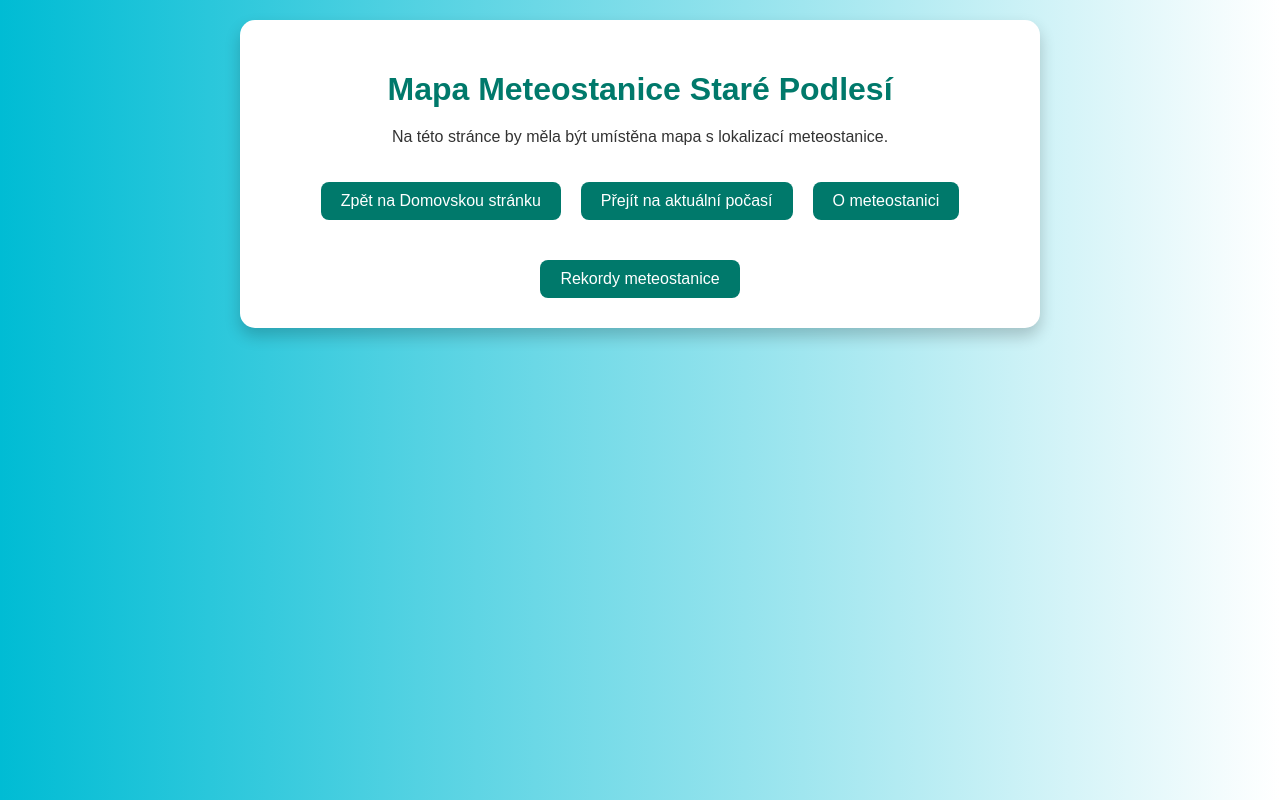
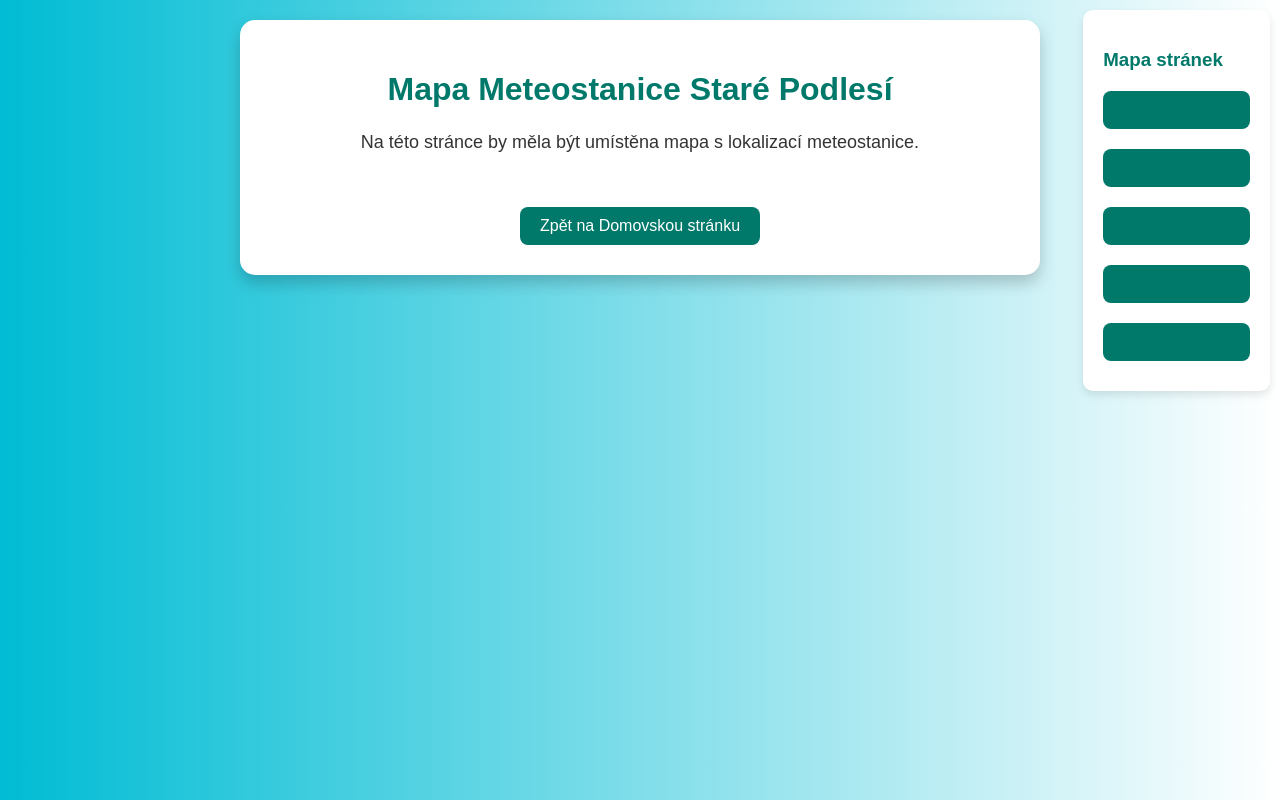
Before and after one commit to Miki18711/zKOU-KA, a plain HTML site: page map.html in a window 1280 px wide. Drawn offline with Linux system fonts and the light colour scheme.

Commit message:
Update map.html

```diff
--- a/map.html
+++ b/map.html
@@ -15,7 +15,6 @@
             justify-content: center;
             align-items: flex-start;
             height: 100vh;
-            flex-direction: row;
         }
         .container {
             text-align: center;
@@ -26,11 +25,17 @@
             max-width: 800px;
             margin: 20px;
             box-sizing: border-box;
-            flex: 1;
+            flex: 3;
         }
         h1 {
             color: #00796b;
             margin-bottom: 20px;
+        }
+        p {
+            font-size: 18px;
+            line-height: 1.6;
+            margin-bottom: 30px;
+            text-align: center;
         }
         a {
             text-decoration: none;
@@ -50,13 +55,43 @@
             gap: 20px;
             flex-wrap: wrap;
         }
+        .sitemap {
+            background-color: #ffffff;
+            padding: 20px;
+            border-radius: 10px;
+            box-shadow: 0 4px 8px rgba(0, 0, 0, 0.1);
+            position: absolute;
+            right: 10px;
+            top: 10px;
+            max-width: 200px;
+        }
+        .sitemap h3 {
+            margin-bottom: 10px;
+            color: #00796b;
+        }
+        .sitemap a {
+            color: #00796b;
+            display: block;
+            margin-bottom: 10px;
+        }
+        .sitemap a:hover {
+            text-decoration: underline;
+        }
         @media (max-width: 600px) {
+            p {
+                font-size: 16px;
+            }
             a {
                 padding: 10px 15px;
             }
             .button-container {
                 flex-direction: column;
                 gap: 10px;
+            }
+            .sitemap {
+                position: static;
+                max-width: 100%;
+                margin-top: 20px;
             }
         }
     </style>
@@ -68,10 +103,17 @@
 
         <div class="button-container">
             <a href="index.html">Zpět na Domovskou stránku</a>
-            <a href="weather.html">Přejít na aktuální počasí</a>
-            <a href="about.html">O meteostanici</a>
-            <a href="records.html">Rekordy meteostanice</a>
         </div>
+    </div>
+
+    <!-- Mapa webu (sitemap) -->
+    <div class="sitemap">
+        <h3>Mapa stránek</h3>
+        <a href="index.html">Domů</a>
+        <a href="about.html">O meteostanici</a>
+        <a href="records.html">Rekordy</a>
+        <a href="map.html">Mapa</a>
+        <a href="weather.html">Počasí</a>
     </div>
 </body>
 </html>
```
